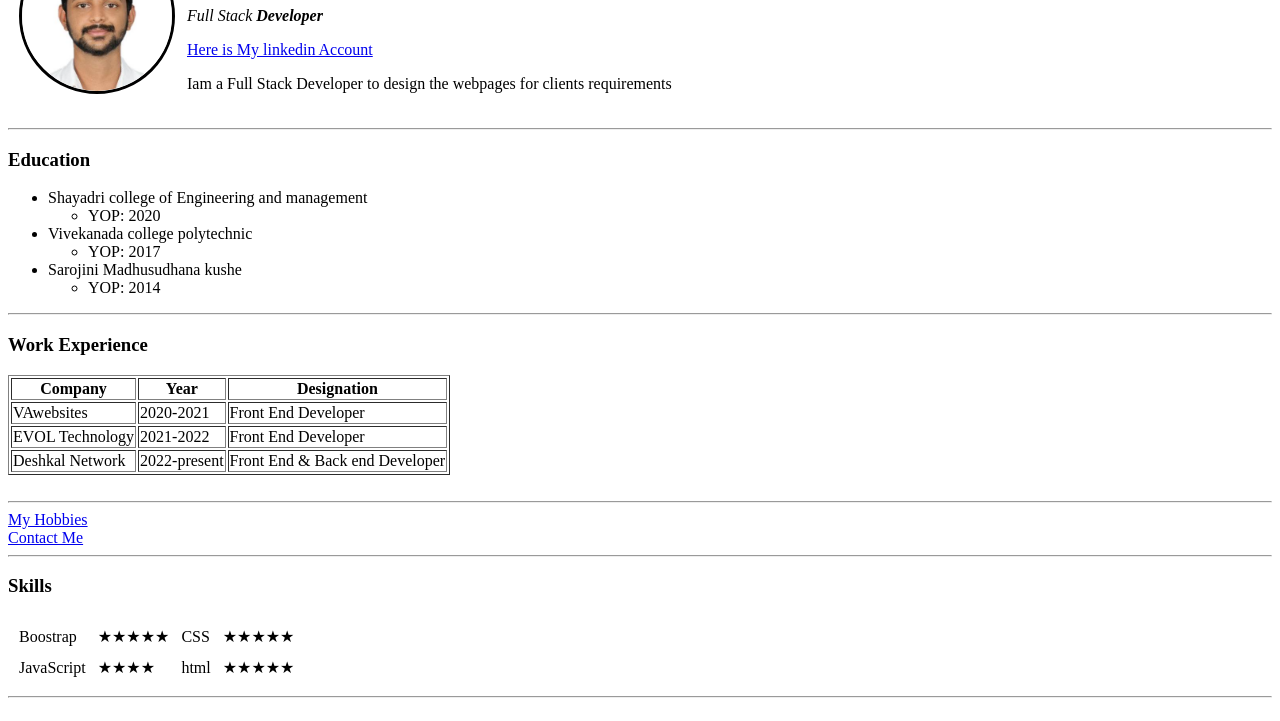
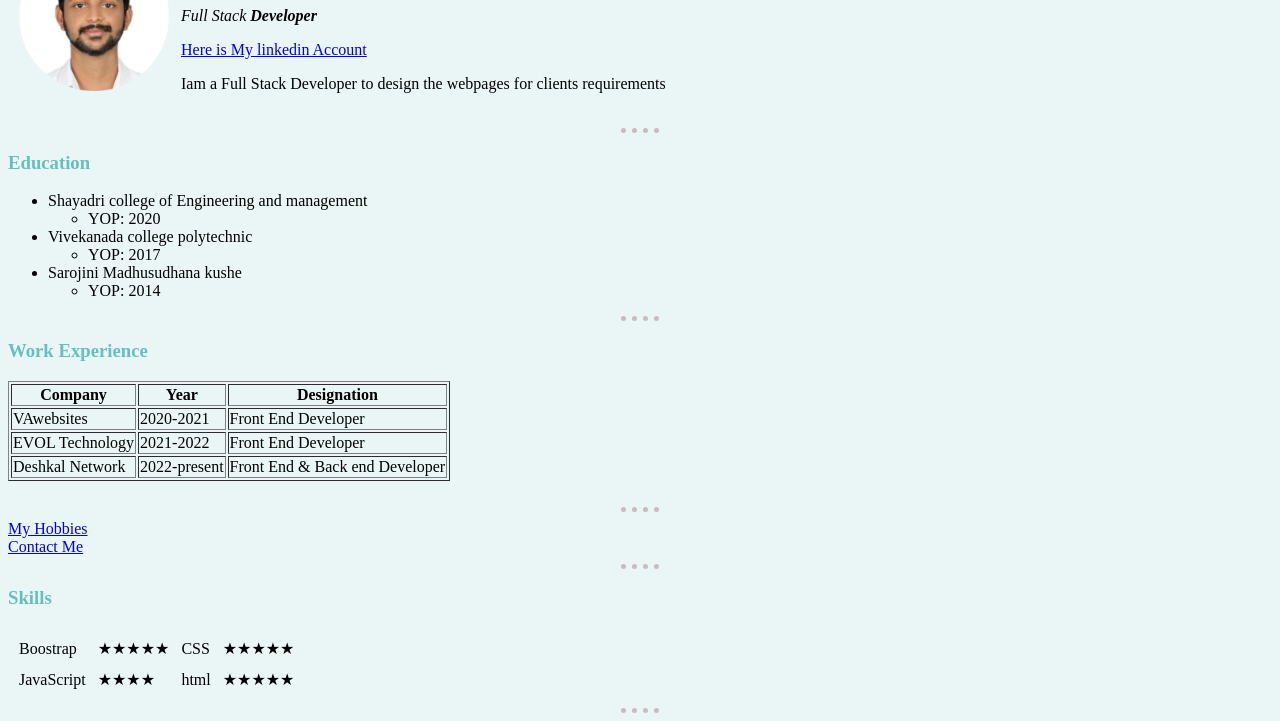
Before and after one commit to rakshithjodukallu/cv, a plain HTML site: page index.html in a window 1280 px wide. Shown: the part 92-813 px from the top of the page. Drawn offline with Linux system fonts and the light colour scheme.

Commit message:
added css file

```diff
--- /dev/null
+++ b/css/style.css
@@ -0,0 +1,23 @@
+body{
+    background-color: #EAF6F6;
+  }
+  hr{
+
+    border-style:none;
+    border-top-style: dotted;
+    border-color: rgb(196, 190, 190);
+    border-width: 5px;
+    width: 3%;
+  }
+  img{
+   height: 150px;
+    width: 150px;
+  }
+
+  h1{
+    color: #66bfbf;
+  }
+
+  h3{
+    color: #66bfbf;
+  }
--- a/index.html
+++ b/index.html
@@ -4,14 +4,15 @@
   <head>
     <meta charset="utf-8">
     <title>☮ Rakshith Personal site</title>
+
+   <link rel="stylesheet" href="css/style.css">
   </head>
 
   <body>
     <table cellspacing="10">
       <tr>
         <td>
-          <img src="image/profile.png" style="border:3px solid
-            #000;border-radius:50%" height="150px" width="150px" alt="profile
+          <img src="image/profile.png"  alt="profile
             picture">
 
         </td>
```
Also changed, not shown: contact.html (+3 -1 lines), debugg.html (added, +17 -0 lines), hobbies.html (+3 -1 lines), 1 other file.
